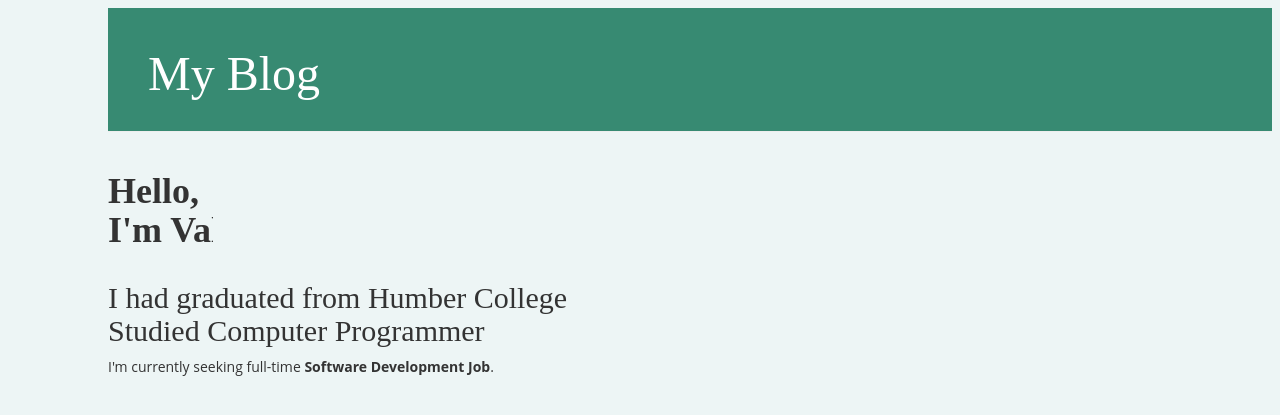
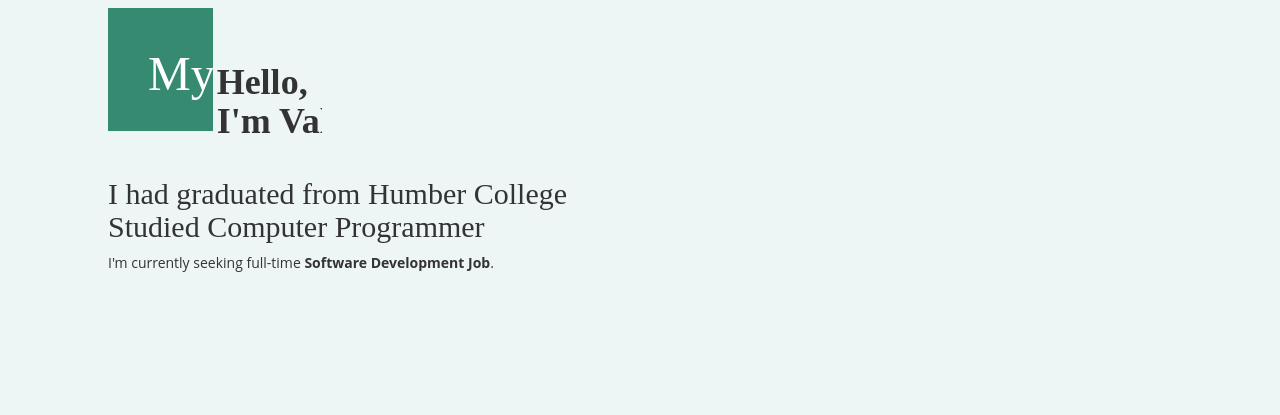
Before and after one commit to valeriamilshtein/my-first-blog, a Django app: page / in a window 1280 px wide. Shown: the top 415 px of the page. Run offline with Django 3.2, Linux system fonts and the light colour scheme; data that the repository does not hold is empty; some libraries are stand-ins or nearby versions.

```diff
--- a/blog/static/css/blog.css
+++ b/blog/static/css/blog.css
@@ -26,7 +26,7 @@ body {
     margin-left: 0px;
 }
 
-.intro {
+div {
     display: inline-block;
     overflow: hidden;
     white-space: nowrap;
```
